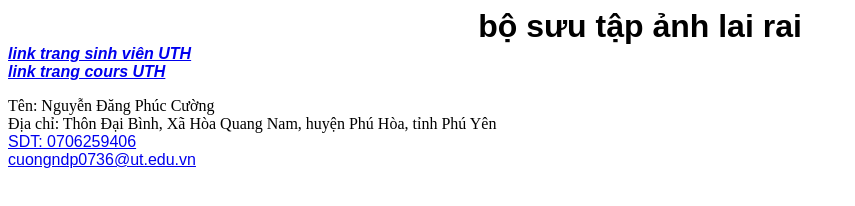
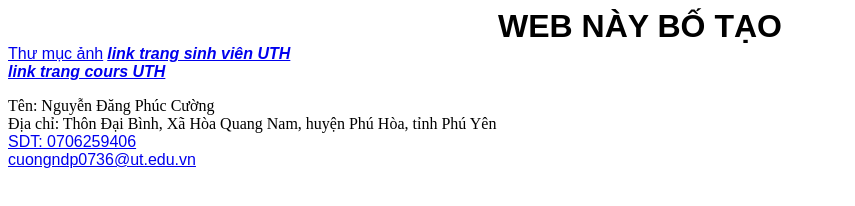
Before and after one commit to cuongndp/anh, a plain HTML site: page index.html in a window 1280 px wide. Shown: the whole page, without its empty margins (0-855 px from the left). Drawn offline with Linux system fonts and the light colour scheme.

Commit message:
cap nhat

```diff
--- a/index.html
+++ b/index.html
@@ -7,7 +7,8 @@
   </head>
   <body>
     <link rel="stylesheet" href="css.css">
-    <h1>bộ sưu tập ảnh lai rai</h1>
+    <h1>WEB NÀY BỐ TẠO</h1>
+    <a href="./img.html">Thư mục ảnh</a>
     <a href="https://sv.ut.edu.vn/"><b><i>link trang sinh viên UTH</i></b></a><br>
     <a href="https://courses.ut.edu.vn/"><b><i>link trang cours UTH</i></b></a><br>
    <p>
```
Also changed, not shown: img.html (+10 -6 lines).
